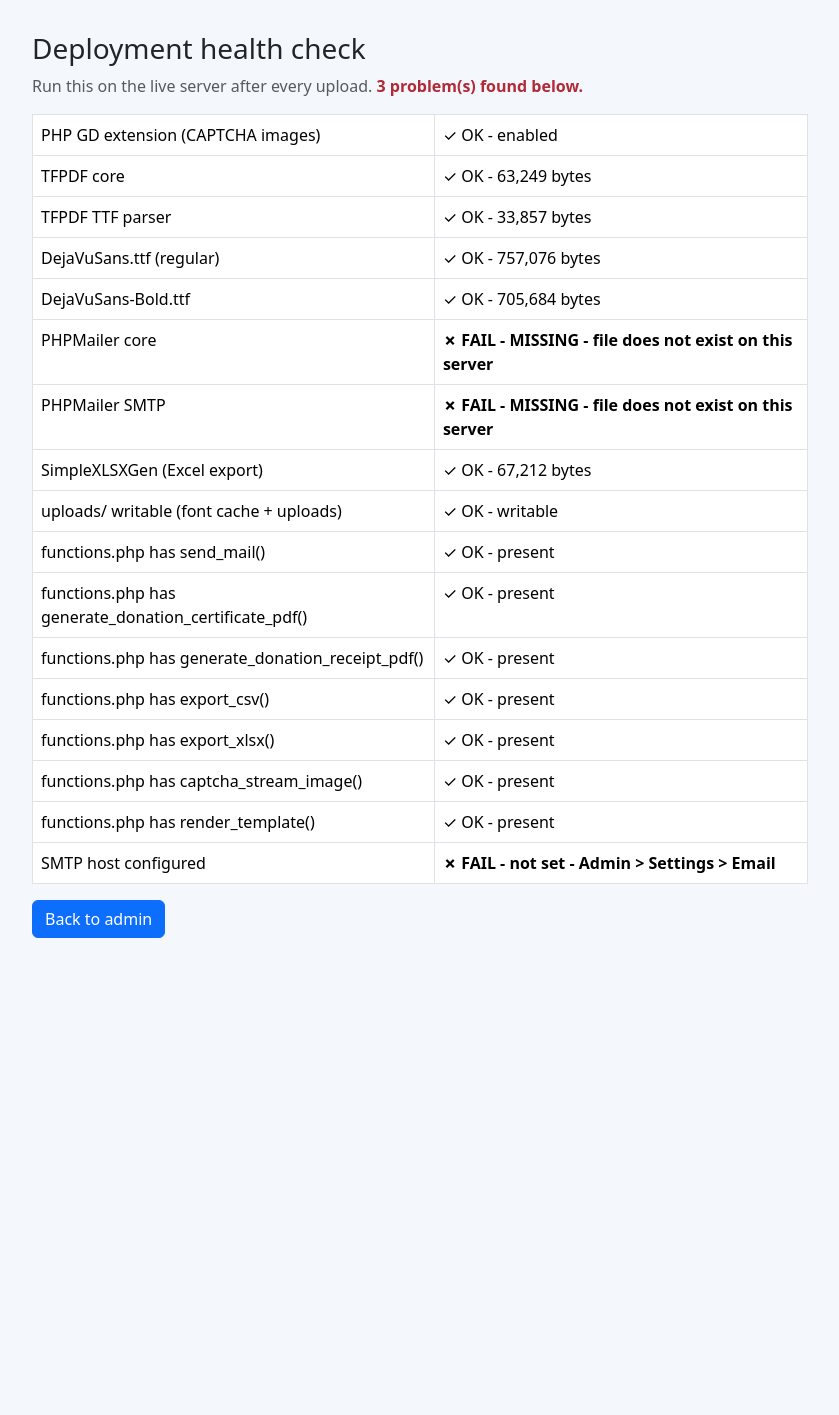
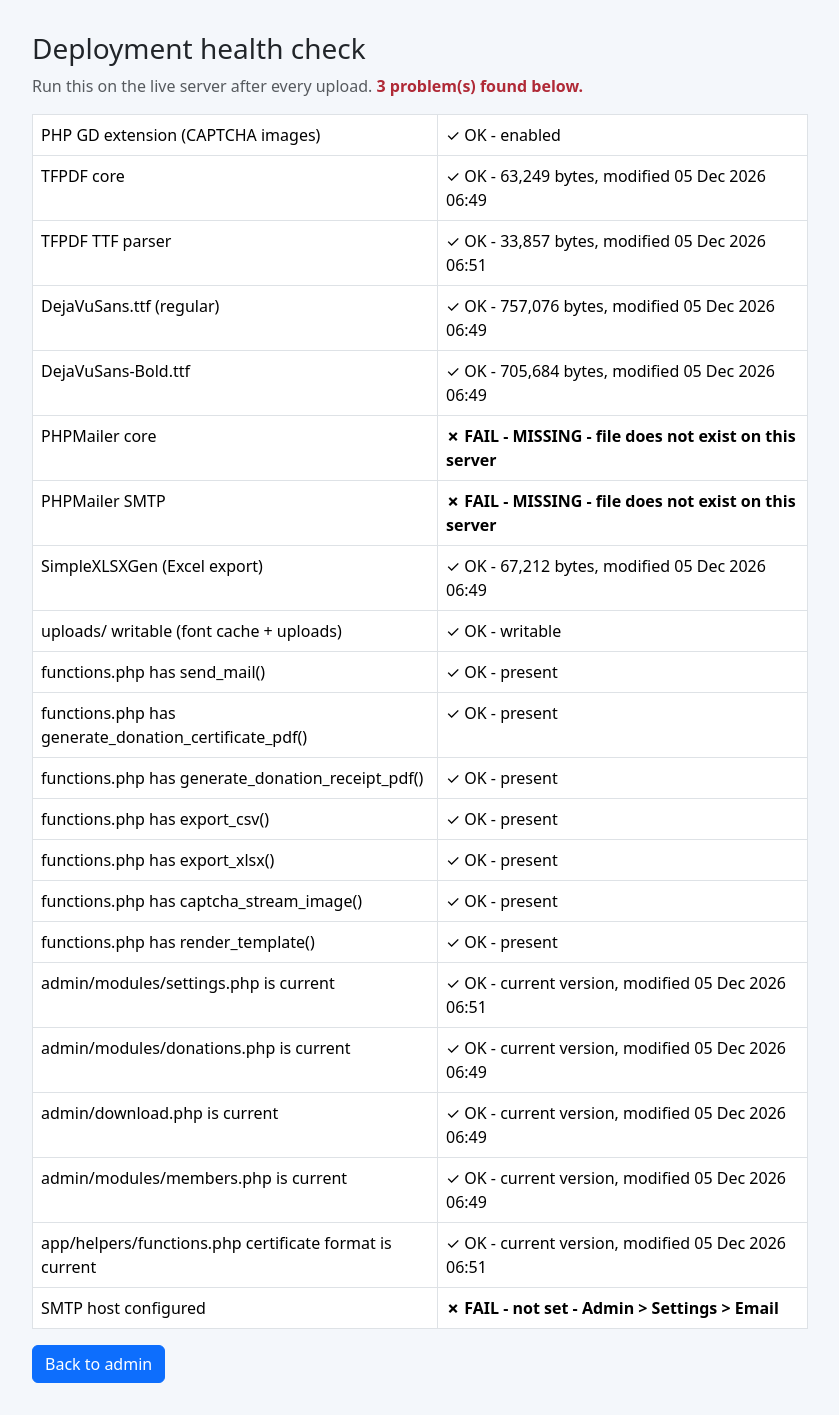
Before and after one commit to road2tec/NGO-website-, a PHP site: page /ngo-website/admin/system-check.php in a window 1280 px wide. Shown: the whole page, without its empty margins (220-1059 px from the left). Before the commit the page ends 938 px from the top, so only its background shows below. Run offline with PHP 8.4, Linux system fonts and the light colour scheme; a user stored in the database is signed in; data comes from the database, SQL or seed files in the repository; some libraries are stand-ins or nearby versions.

Commit message:
Strengthen System Check to catch partially-stale deployments
Root cause of the recurring certificate bug found: the last upload had
current vendored libraries and functions.php, but admin/modules/settings.php
(and possibly other admin module files) were still an older version - the
"attach sample certificate" test-email checkbox was simply missing on the
live site. The old health check only verified library files and function
existence, so it reported "all OK" while a regular module file was stale.

Added content-marker checks (check_contains) for the exact files this
class of bug has hit: settings.php, donations.php, download.php,
members.php, and the certificate-format code in functions.php - each
checks for a string that only exists in the current version, catching a
same-size-but-stale file that a plain existence/size check would miss.
Also now reports each file's actual modification time so a mismatched
timestamp is visible at a glance.

Co-Authored-By: Claude Sonnet 5 <noreply@anthropic.com>

```diff
--- a/admin/system-check.php
+++ b/admin/system-check.php
@@ -17,7 +17,25 @@ function check_file(string $path, ?int $expectMinBytes = null): array
     if ($expectMinBytes !== null && $size < $expectMinBytes) {
         return ['ok' => false, 'detail' => "TRUNCATED - only $size bytes (expected at least $expectMinBytes) - re-upload this file"];
     }
-    return ['ok' => true, 'detail' => number_format($size) . ' bytes'];
+    return ['ok' => true, 'detail' => number_format($size) . ' bytes, modified ' . date('d M Y H:i', filemtime($full))];
+}
+
+/**
+ * A file can exist with the right size yet still be an OLD VERSION if a
+ * previous upload only replaced some files - this happened for real: the
+ * vendored libraries and functions.php were current, but admin/modules/
+ * settings.php was still an older copy. Checking for a string that only
+ * exists in the current source is the only way to catch that.
+ */
+function check_contains(string $path, string $needle, string $reason): array
+{
+    $full = dirname(__DIR__) . '/' . ltrim($path, '/');
+    if (!file_exists($full)) return ['ok' => false, 'detail' => 'MISSING - file does not exist on this server'];
+    $contents = file_get_contents($full);
+    if (!str_contains($contents, $needle)) {
+        return ['ok' => false, 'detail' => "OLD VERSION - missing \"$reason\", modified " . date('d M Y H:i', filemtime($full)) . ' - re-upload this specific file'];
+    }
+    return ['ok' => true, 'detail' => 'current version, modified ' . date('d M Y H:i', filemtime($full))];
 }
 
 $checks = [
@@ -38,6 +56,14 @@ $expectedFunctions = ['send_mail', 'generate_donation_certificate_pdf', 'generat
 foreach ($expectedFunctions as $fn) {
     $checks["functions.php has $fn()"] = ['ok' => function_exists($fn), 'detail' => function_exists($fn) ? 'present' : 'MISSING - functions.php on this server is an OLDER version, re-upload it'];
 }
+
+// Content-marker checks: catches a file that exists with a plausible size
+// but is still an OLDER VERSION because only some files got re-uploaded.
+$checks['admin/modules/settings.php is current'] = check_contains('admin/modules/settings.php', 'include_certificate', 'sample-certificate test email checkbox');
+$checks['admin/modules/donations.php is current'] = check_contains('admin/modules/donations.php', 'compose_certificate', 'certificate compose/preview flow');
+$checks['admin/download.php is current'] = check_contains('admin/download.php', 'RuntimeException', 'clean error handling for missing fonts');
+$checks['admin/modules/members.php is current'] = check_contains('admin/modules/members.php', 'export.php?type=members', 'Download Member List button');
+$checks['app/helpers/functions.php certificate format is current'] = check_contains('app/helpers/functions.php', 'number_to_words_indian', 'exact-format receipt (amount in words)');
 
 $checks['SMTP host configured'] = ['ok' => (bool) setting('smtp_host'), 'detail' => setting('smtp_host') ?: 'not set - Admin > Settings > Email'];
 
```
